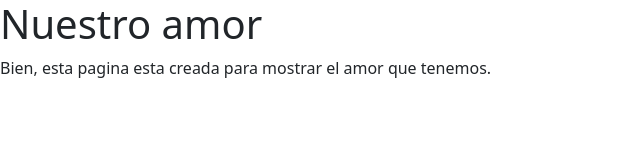
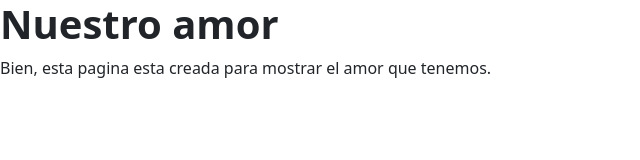
Before and after one commit to nacholxrd/Pagina, a plain HTML site: page Pagina/index.html in a window 1280 px wide. Shown: the whole page, without its empty margins (0-640 px from the left). Drawn offline with nearby package versions, Linux system fonts and the light colour scheme.

Commit message:
Confirmacion

```diff
--- a/Pagina/index.html
+++ b/Pagina/index.html
@@ -17,7 +17,7 @@
     </div>
 
     <div class = "conteiner-fluid">
-         <h1> Nuestro amor </h1>
+         <h1> <b>Nuestro amor</b> </h1>
          <p> Bien, esta pagina esta creada para mostrar el amor que tenemos. </p>
     </div>
 
```
